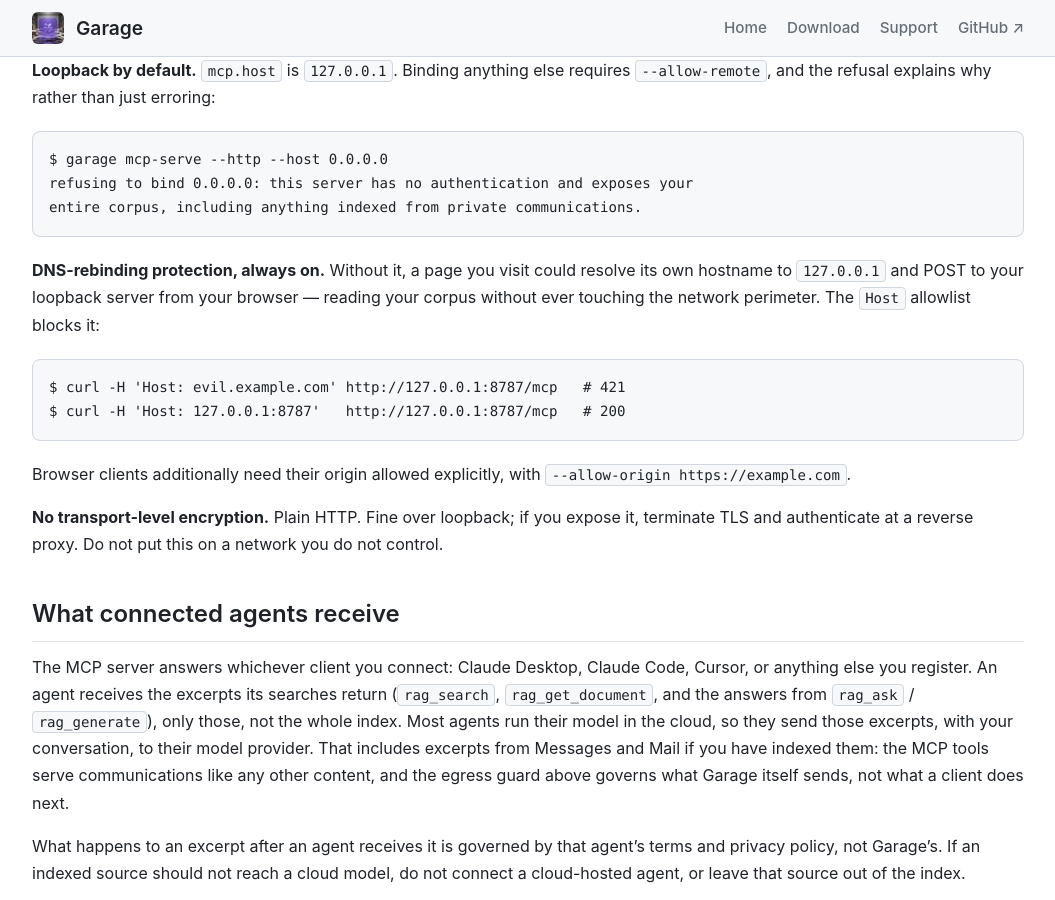
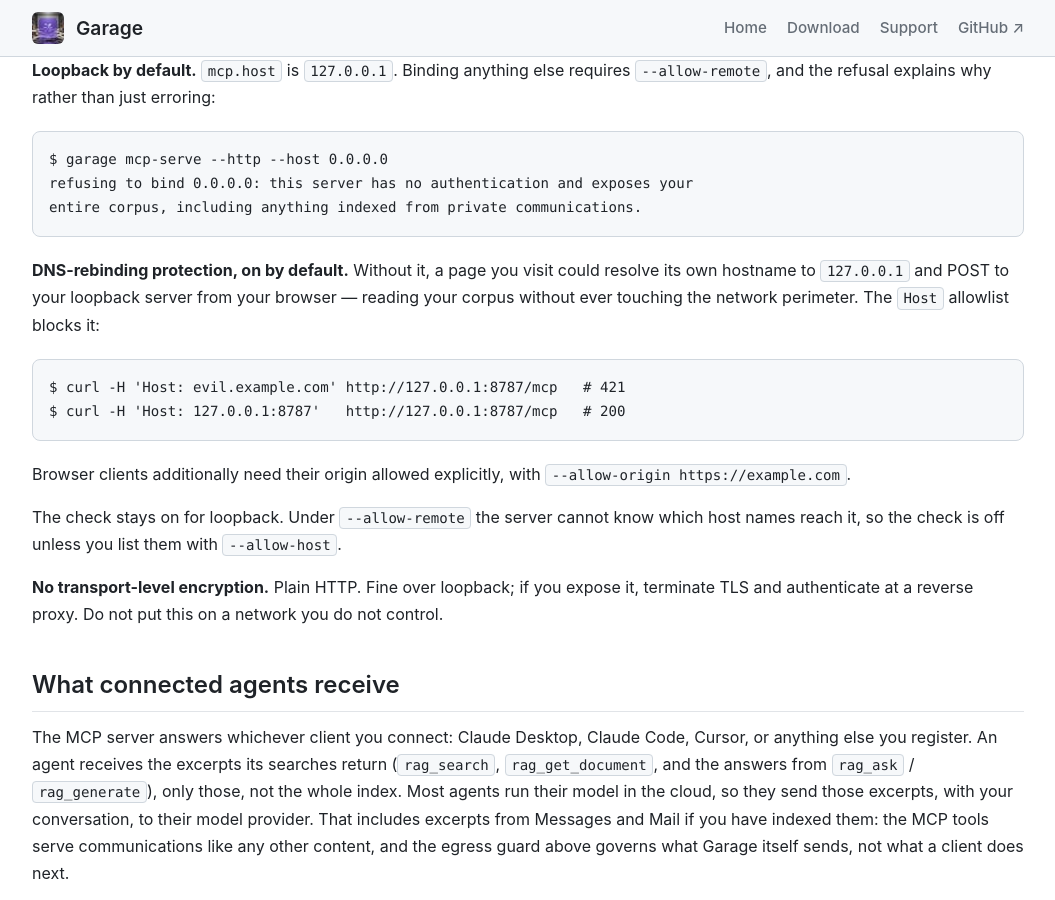
Before and after one commit to rickmark/garage-rag, a Jekyll site: the page built from docs/privacy.md, in a window 1280 px wide and 900 px high, scrolled down 3252 px. Shown: the whole window, without its empty margins (112-1167 px from the left). Built offline with Jekyll 4.4.1, drawn with Linux system fonts in a browser that asks for light colours.

Commit message:
Say the MCP DNS-rebinding check is on by default, not always
Under --allow-remote the Host check is off unless --allow-host names the
host names, so "always on" was wrong (release review, docs S1).

Co-Authored-By: Claude Opus 5.5 (1M context) <noreply@anthropic.com>
Claude-Session: https://claude.ai/code/session_01WxhiXYeumwW4YABADpoSvX

````diff
--- a/docs/privacy.md
+++ b/docs/privacy.md
@@ -167,7 +167,7 @@ refusing to bind 0.0.0.0: this server has no authentication and exposes your
 entire corpus, including anything indexed from private communications.
 ```
 
-**DNS-rebinding protection, always on.** Without it, a page you visit could
+**DNS-rebinding protection, on by default.** Without it, a page you visit could
 resolve its own hostname to `127.0.0.1` and POST to your loopback server from
 your browser — reading your corpus without ever touching the network perimeter.
 The `Host` allowlist blocks it:
@@ -179,6 +179,9 @@ $ curl -H 'Host: 127.0.0.1:8787'   http://127.0.0.1:8787/mcp   # 200
 
 Browser clients additionally need their origin allowed explicitly, with
 `--allow-origin https://example.com`.
+
+The check stays on for loopback. Under `--allow-remote` the server cannot know which
+host names reach it, so the check is off unless you list them with `--allow-host`.
 
 **No transport-level encryption.** Plain HTTP. Fine over loopback; if you expose
 it, terminate TLS and authenticate at a reverse proxy. Do not put this on a
````
